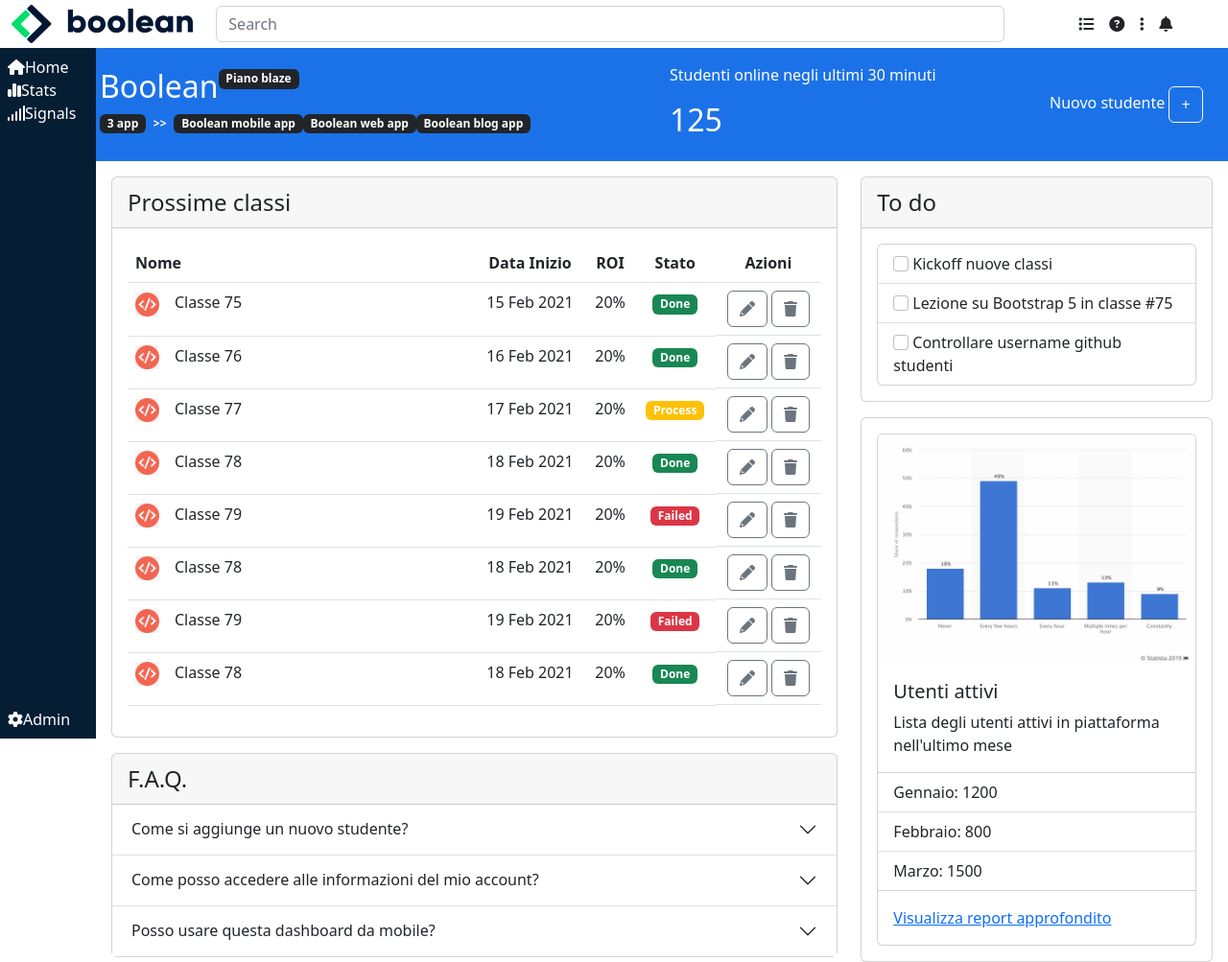
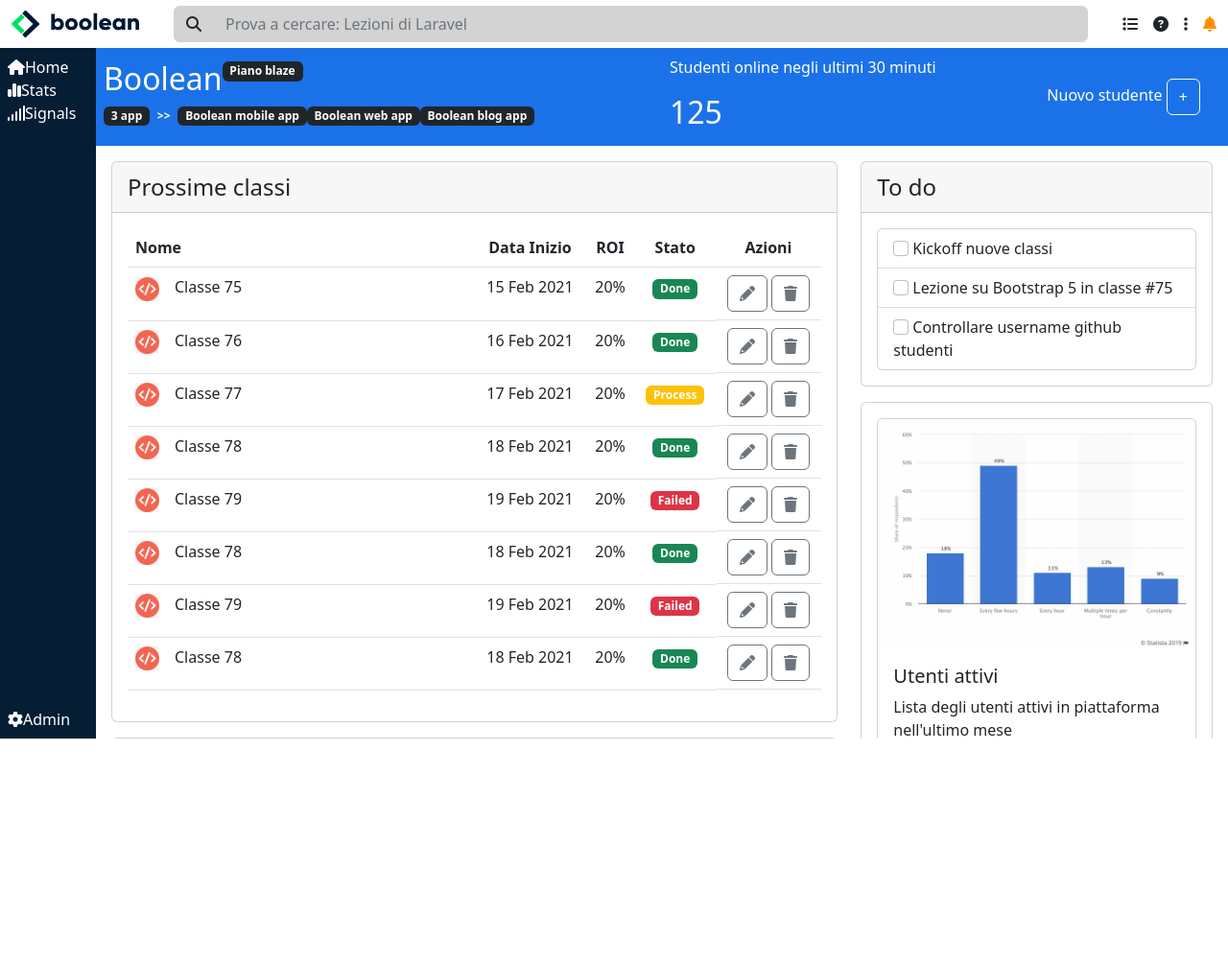
Before and after one commit to dunzolo/html-css-bootstrap-dashboard, a plain HTML site: page index.html in a window 1280 px wide. Shown: the whole page at 96% size. After the commit the page ends 800 px from the top, so only its background shows below. Drawn offline with nearby package versions, Linux system fonts and the light colour scheme.

Commit message:
added dropdown and color searchbar header

```diff
--- a/css/style.css
+++ b/css/style.css
@@ -26,9 +26,18 @@
     list-style-type: none;
 }
 
+.background-lightgrey{
+    background-color: lightgrey;
+}
+
 .border-black{
     border: 1px solid black;
 }
+
+.color-orange{
+    color:#FF8F00
+}
+
 
 /* inizio header */
 header{
@@ -36,8 +45,12 @@ header{
     height: 50px;
 }
 
+/* search-bar:placeholder */
+/* font-size */
+
 .mobile-logo{
     display: none;
+    height: 50px;
 }
 /* fine header */
 
@@ -52,6 +65,7 @@ header{
 /* inizio main */
 main{
     width: calc(100vw - 100px);
+    overflow-y: auto;
 }
 
 #main-top{
@@ -72,7 +86,6 @@ table img{
 /* fine main */
 
 /* media query */
-/* mobile first */
 @media screen and (max-width: 992px){
     .mobile-logo{
         display: block;
@@ -87,9 +100,9 @@ table img{
     }
 
 
-    .inline-list .fa-list, .inline-list .fa-circle-question, .inline-list .fa-ellipsis-vertical{
+    /* .inline-list .fa-list, .inline-list .fa-circle-question, .inline-list .fa-ellipsis-vertical{
         display: none;
-    }
+    } */
 
     #sidebar span{
         display: none;
--- a/index.html
+++ b/index.html
@@ -11,25 +11,40 @@
         <title>Document</title>
     </head>
     <body>
-        <!-- mobile first -->
         <header class="d-flex align-items-center justify-content-center">
             <div class="container-fluid">
                 <div class="row align-items-center">
-                    <div class="col-1 col-lg-2">
+                    <div class="col-auto">
+                        <!-- d-none d-lg-block -->
+                        <!-- logo desktop -->
                         <img class="w-100 logo" src="./img/logo.svg" alt="logo">
+                        <!-- logo mobile -->
+                        <!-- d-lg-none -->
                         <img class="w-100 mobile-logo" src="./img/mobile-logo.png" alt="mobile-logo">
                     </div>
-                    <div class="col-10 col-lg-8">
-                        <form class="d-flex" role="search">
-                            <input class="form-control me-2" type="search" placeholder="Search" aria-label="Search">
-                        </form>
+                    <div class="col">
+                        <form class="container-fluid">
+                            <div class="input-group">
+                              <span class="input-group-text background-lightgrey" id="basic-addon1"><i class="fa-solid fa-magnifying-glass"></i></span>
+                              <input type="text" class="form-control background-lightgrey" placeholder="Prova a cercare: Lezioni di Laravel" aria-label="Username" aria-describedby="basic-addon1">
+                            </div>
                     </div>
-                    <div class="col-1 col-lg-2">
+                    <div class="col-auto">
                         <ul class="inline-list justify-content-center">
-                            <li class="p-2"><i class="fa-solid fa-list"></i></li>
-                            <li class="p-2"><i class="fa-solid fa-circle-question"></i></li>
-                            <li class="p-2"><i class="fa-solid fa-ellipsis-vertical"></i></li>
-                            <li class="p-2"><i class="fa-solid fa-bell"></i></li>
+                            <li class="d-none d-lg-block me-3"><i class="fa-solid fa-list"></i></li>
+                            <li class="d-none d-lg-block me-3"><i class="fa-solid fa-circle-question"></i></li>
+                            <li class="d-none d-lg-block me-3"><i class="fa-solid fa-ellipsis-vertical"></i></li>
+                            <li class="nav-item dropdown">
+                                <a class="nav-link" href="#" role="button" data-bs-toggle="dropdown">
+                                    <i class="fa-solid fa-bell color-orange"></i>
+                                </a>
+                                <ul class="dropdown-menu">
+                                  <li><a class="dropdown-item" href="#">Profilo</a></li>
+                                  <li><a class="dropdown-item" href="#">Fatturazione</a></li>
+                                  <li><a class="dropdown-item" href="#">Logout</a></li>
+                                </ul>
+                              </li>
+
                         </ul>
                     </div>
                 </div>
@@ -50,9 +65,9 @@
             </div>
             <main>
                 <div id="main-top">
-                    <div class="container-fluid p-2 text-white">
+                    <div class="container-fluid text-white">
                         <div class="row align-items-center">
-                            <div class="col-12 order-2 col-md-4 order-md-1 col-lg-6 p-2">
+                            <div class="col-12 order-2 col-md-4 order-md-0 col-lg-6 p-2">
                                 <div class="title d-flex">
                                     <h2>Boolean</h2>
                                     <h6><span class="badge bg-dark">Piano blaze</span></h6>
@@ -68,14 +83,15 @@
                                     </ul>
                                 </div>
                             </div>
-                            <div class="col-12 order-3 col-md-4 order-md-2 col-lg-4 p-2">
+                            <div class="col-12 order-3 col-md-4 order-md-0 col-lg-4 p-2">
                                 <p>
                                     Studenti online negli ultimi 30 minuti
                                 </p>
                                 <h2>125</h2>
                             </div>
-                            <div class="col-12 order-1 col-md-4 order-md-3 col-lg-2 p-2">
-                                <label for="new-student" class="form-label">Nuovo studente</label>
+                            <div class="col-12 order-1 col-md-4 order-md-0 col-lg-2 p-2">
+                                <!-- <label for="new-student" class="form-label">Nuovo studente</label> -->
+                                <span>Nuovo studente</span>
                                 <button type="button" id="new-student" name="new-student" class="btn btn-outline-light">+</button>
                             </div>
                         </div>
```
